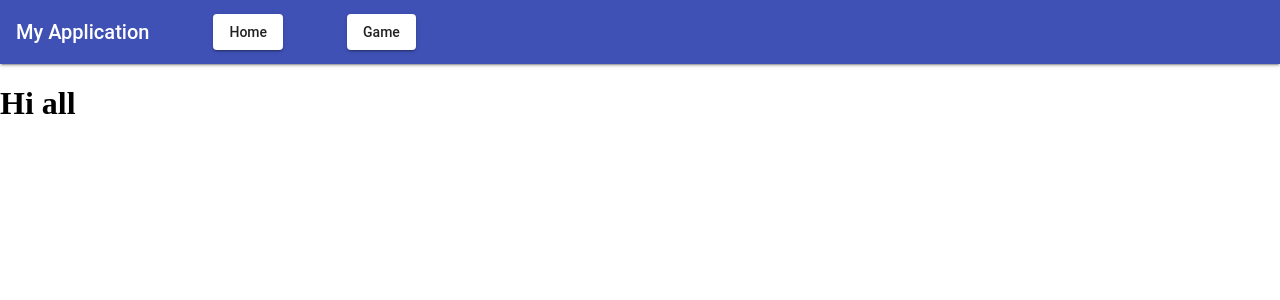
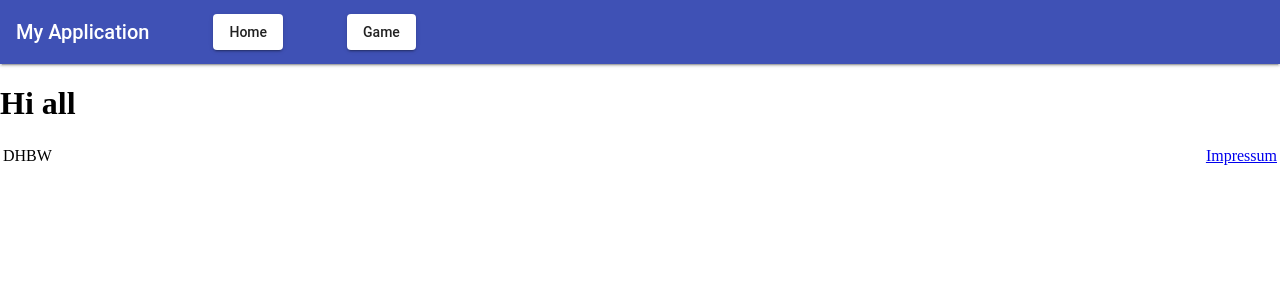
Before and after one commit to TINF17C/Project-Management-Game, an Angular app in the folder PMGame/: page / in a window 1280 px wide. Shown: the top 300 px of the page. Built offline with nearby package versions, Linux system fonts and the light colour scheme.

Commit message:
Footer v1 - muss noch schauen wie ich ihn unten an die Seite bekomm aber ich geh erstmal heim. Heut abend kümmer ich mich drum.

```diff
--- a/PMGame/src/app/app.component.html
+++ b/PMGame/src/app/app.component.html
@@ -3,5 +3,6 @@
 <div>
   <h1>Hi all</h1>
 </div>
+<app-footer></app-footer>
 
 <router-outlet></router-outlet>
--- /dev/null
+++ b/PMGame/src/app/footer/footer.component.css
@@ -0,0 +1,6 @@
+#footer {
+  position: absolute;
+  bottom: 0;
+  height: 40px;
+  margin-top: 40px;
+}
--- /dev/null
+++ b/PMGame/src/app/footer/footer.component.html
@@ -0,0 +1,6 @@
+<table width="100%">
+    <tr>
+        <td align="left" width="50%">DHBW</td>
+        <td align="right" width="50%"><a href="http://www.google.com">Impressum</a></td>
+    </tr>
+</table>
--- /dev/null
+++ b/PMGame/src/app/footer/footer.component.ts
@@ -0,0 +1,12 @@
+import { Component, OnInit } from '@angular/core';
+
+@Component({
+  selector: 'app-footer',
+  templateUrl: './footer.component.html',
+  styleUrls: ['./footer.component.css']
+})
+export class FooterComponent implements OnInit {
+  constructor() {}
+
+  ngOnInit() {}
+}
```
Also changed, not shown: PMGame/src/app/app.module.ts (+3 -5 lines), 1 other file (tests, documents, lock files or other folders).
